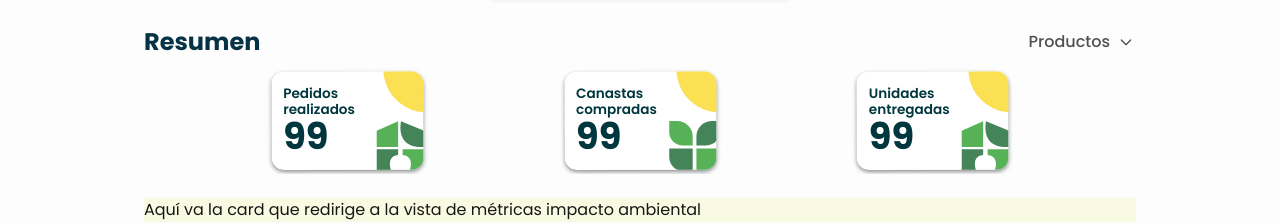
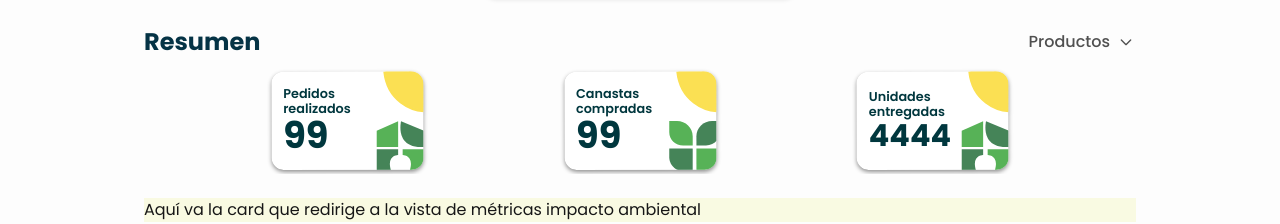
Before and after one commit to jmncamilo/afood-dash, a Next.js app: page /dashboard in a window 1280 px wide. Shown: the part 456-680 px from the top of the page. Built offline with nearby package versions, Linux system fonts and the light colour scheme.

Commit message:
feat(client/dashboard): modularize summary cards and implement state for required display values

```diff
--- a/src/app/dashboard/Dashboard.module.css
+++ b/src/app/dashboard/Dashboard.module.css
@@ -216,7 +216,7 @@
 }
 
 .summaryCardTextWrapperTitle {
-    font-size: 0.85rem;
+    font-size: 0.8rem;
     font-weight: 600;
     padding: 0;
     margin: 0;
@@ -229,6 +229,10 @@
     padding: 0;
     margin: 0;
     vertical-align: middle;
+}
+
+.summaryCardTextWrapperValueLong {
+    font-size: 1.9rem;
 }
 
 /* =-=-= Sección de la tarjeta que tiene un call to action para redirigir a la vista de impacto ambiental =-=-= */
--- /dev/null
+++ b/src/app/dashboard/SummaryCard.js
@@ -0,0 +1,13 @@
+import styles from "@/app/dashboard/Dashboard.module.css";
+
+export function SummaryCard({ firstLineText, secondLineText, value = '0', secondFigure = false }) {
+    return (
+        <div className={`${styles.summaryCardBase} ${secondFigure && styles.summaryCardSecondFigure}`}>
+            <div className={styles.summaryCardTextWrapper}>
+                <span className={styles.summaryCardTextWrapperTitle}>{firstLineText}</span>
+                <span className={styles.summaryCardTextWrapperTitle}>{secondLineText}</span>
+                <span className={`${styles.summaryCardTextWrapperValue} ${value.length > 3 && styles.summaryCardTextWrapperValueLong}`}>{value}</span>
+            </div>
+        </div>
+    );
+}
--- a/src/app/dashboard/page.js
+++ b/src/app/dashboard/page.js
@@ -4,12 +4,20 @@ import { useState } from "react";
 import styles from "./Dashboard.module.css";
 import Image from "next/image";
 import { SummaryHeader } from "@/app/dashboard/SummaryHeader";
+import { SummaryCard } from "@/app/dashboard/SummaryCard";
 
 export default function Dashboard() {
     // Estado para manejar el filtro del producto a consultar
     const [dropdownState, setDropdownState] = useState({
         isOpen: false,
         selectedProduct: 'Productos',
+    });
+
+    // Estado para manejar los valores dinámicos en la sección de resumen
+    const [summaryValues, setSummaryValues] = useState({
+        orders: '99',
+        baskets: '99',
+        units: '4444'
     });
 
     return (
@@ -77,31 +85,12 @@ export default function Dashboard() {
                 </section>
 
                 {/* Sección resumen de pedidos */}
-                    {/* TODO: revisar una última vez que nada se rompa y aplicar modularización de las cards... */}
                 <section className={styles.sectionSummaryOrders}>
                     <SummaryHeader dropdownState={dropdownState} setDropdownState={setDropdownState} />
                     <div className={styles.summaryCardsScrollable}>
-                        <div className={styles.summaryCardBase}>
-                            <div className={styles.summaryCardTextWrapper}>
-                                <span className={styles.summaryCardTextWrapperTitle}>Pedidos</span>
-                                <span className={styles.summaryCardTextWrapperTitle}>realizados</span>
-                                <span className={styles.summaryCardTextWrapperValue}>99</span>
-                            </div>
-                        </div>
-                        <div className={`${styles.summaryCardBase} ${styles.summaryCardSecondFigure}`}>
-                            <div className={styles.summaryCardTextWrapper}>
-                                <span className={styles.summaryCardTextWrapperTitle}>Canastas</span>
-                                <span className={styles.summaryCardTextWrapperTitle}>compradas</span>
-                                <span className={styles.summaryCardTextWrapperValue}>99</span>
-                            </div>
-                        </div>
-                        <div className={styles.summaryCardBase}>
-                            <div className={styles.summaryCardTextWrapper}>
-                                <span className={styles.summaryCardTextWrapperTitle}>Unidades</span>
-                                <span className={styles.summaryCardTextWrapperTitle}>entregadas</span>
-                                <span className={styles.summaryCardTextWrapperValue}>99</span>
-                            </div>
-                        </div>
+                        <SummaryCard firstLineText={'Pedidos'} secondLineText={'realizados'} value={summaryValues.orders}/>
+                        <SummaryCard firstLineText={'Canastas'} secondLineText={'compradas'} value={summaryValues.baskets} secondFigure={true}/>
+                        <SummaryCard firstLineText={'Unidades'} secondLineText={'entregadas'} value={summaryValues.units}/>
                     </div>
                 </section>
 
```
